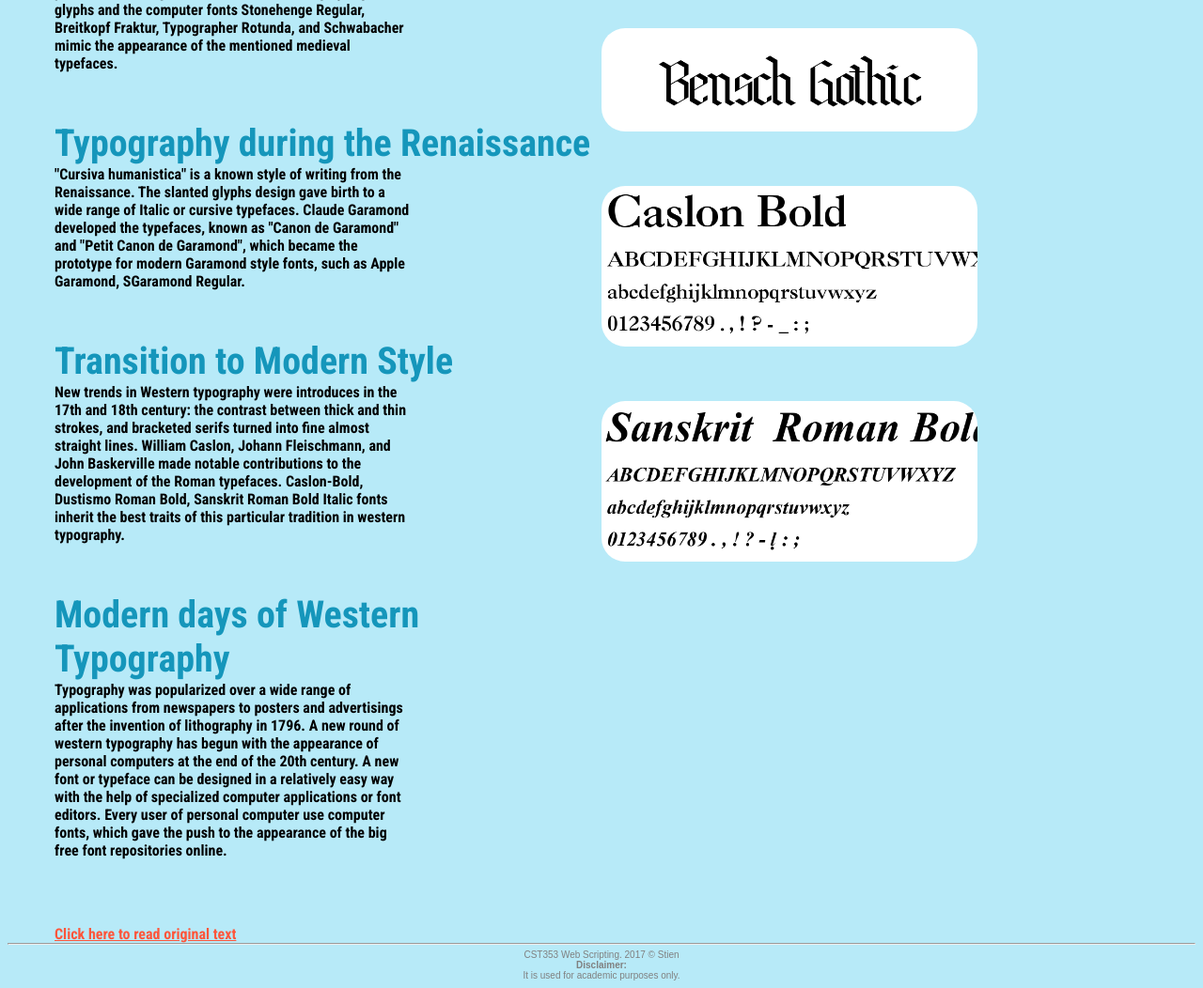
After one commit to jastien/jstien, a PHP site: page /hw/hw1/history.html in a window 1280 px wide. The commit adds this page. Shown: the part 533-1585 px from the top of the page at 94% size. Run offline with PHP 8.4, Linux system fonts and the light colour scheme.

Commit message:
adding hw1

```diff
--- a/hw/hw1/css/style.css
+++ b/hw/hw1/css/style.css
@@ -1,3 +1,120 @@
 body {
-    background-color: #59C3E1;
+    background-color: #B7EAF8;
 }
+
+nav a {
+    /*links within "nav" container*/
+    padding: 15px;
+    font-size: 2.2em;
+    text-decoration: none;
+    /*removes underline*/
+    color: #FFB915;
+    /*by default, links are blue*/
+    font-family: 'Roboto Condensed', sans-serif;
+    padding-left: 50px;
+}
+
+#main {
+    display: inline-block;
+}
+
+#typographyText {
+    font-size: 3.5em;
+    font-family: 'Roboto Condensed', sans-serif;
+    color: #FF563B;
+    width: 40%;
+    padding-left: 50px;
+    display: inline-block;
+}
+
+/*1. CSS properties NOT used in Lab 1*/
+
+#logo {
+    display: inline-block;
+}
+
+#historyTitle,
+#keyElements {
+    font-family: 'Roboto Condensed', sans-serif;
+    font-size: 3.5em;
+    padding-left: 50px;
+    color: #FF563B;
+}
+
+.generalTitles {
+    font-family: 'Roboto Condensed', sans-serif;
+    font-size: 2.5em;
+    padding-left: 50px;
+    color: #1596BB;
+    float: left;
+}
+
+.fontSites {
+    font-family: 'Roboto Condensed', sans-serif;
+    font-size: 1.5em;
+    padding-left: 50px;
+}
+
+p {
+    width: 60%;
+    padding-left: 50px;
+    color: black;
+    font-family: 'Roboto Condensed', sans-serif;
+}
+
+#linkButton {
+    padding-left: 50px;
+    color: #FF563B;
+    font-family: 'Roboto Condensed', sans-serif;
+}
+
+#text {
+    float: left;
+    width: 50%;
+}
+
+#video {
+    padding: 25px;
+}
+
+footer {
+    clear: left;
+    font-size: 10px;
+    color: gray;
+    font-family: sans-serif;
+    text-align: center;
+}
+
+/*2. CSS properties NOT used in Lab 1*/
+
+a:hover {
+    color: #FF654D;
+}
+
+#historyPic1,
+#historyPic2,
+#historyPic3 {
+    border-radius: 25px 25px 25px 25px;
+}
+
+img:hover {
+    transition: .9s;
+    background-color: #ffffff;
+}
+
+#typographyText:hover {
+    font-family: cursive;
+    font-size: 3.0em;
+}
+
+.fontSites:link {
+    color: #1596BB;
+}
+
+.fontSites:visited {
+    color: #FFB915;
+}
+
+.fontSites:hover {
+    color: #FF654D;
+}
--- /dev/null
+++ b/hw/hw1/history.html
@@ -0,0 +1,111 @@
+<!DOCTYPE html>
+<html>
+
+<head>
+    <!--If the css file is inside a folder called css-->
+    <title>Jannicke's Homework 1</title>
+    <link href="https://fonts.googleapis.com/css?family=Roboto+Condensed:700" rel="stylesheet">
+    <link href="css/style.css" rel="stylesheet" type="text/css" />
+    <!--<link rel="stylesheet" type="text/css" href="css/style.css" media="screen" />-->
+</head>
+
+<body>
+    <nav>
+        <a href="index.html">Home</a>
+        <a href="history.html">History</a>
+        <a href="key.html">Key Elements</a>
+        <a href="resources.html">Resources</a>
+    </nav>
+
+    </br>
+    </br>
+    </br>
+    </br>
+    </br>
+    </br>
+
+    <div id="text">
+
+        <div id="historyTitle">
+            History of typography
+        </div>
+        </br>
+        </br>
+        </br>
+
+        <div class="generalTitles">
+            At the dawn of Western Typography
+        </div>
+        <p>
+            It was in the 15th century, when the first types, fonts and typefaces appeared. However, the design or appearance of letters had been evolving during many centuries before. The first typefaces appeared in Europe, such as D-K type (around 1455) for the
+            first book printed in Europe. It had distinct gothic blackletter traits. The font is called Bensch Gothic font can now be used to show how those first fonts of Western typography looked like. Later in Italy new typefaces were presented: Bastarda,
+            fraktur, rotunda, and Schwabacher. Those typefaces featured distinctive professional design with structurized and highly organized glyphs and the computer fonts Stonehenge Regular, Breitkopf Fraktur, Typographer Rotunda, and Schwabacher mimic
+            the appearance of the mentioned medieval typefaces.
+        </p>
+
+        </br>
+        </br>
+
+        <div class="generalTitles">
+            Typography during the Renaissance
+        </div>
+
+        <p>"Cursiva humanistica" is a known style of writing from the Renaissance. The slanted glyphs design gave birth to a wide range of Italic or cursive typefaces. Claude Garamond developed the typefaces, known as "Canon de Garamond" and "Petit Canon
+            de Garamond", which became the prototype for modern Garamond style fonts, such as Apple Garamond, SGaramond Regular.
+        </p>
+        </br>
+        </br>
+
+        <div class="generalTitles">
+            Transition to Modern Style
+        </div>
+        <p>
+            New trends in Western typography were introduces in the 17th and 18th century: the contrast between thick and thin strokes, and bracketed serifs turned into fine almost straight lines. William Caslon, Johann Fleischmann, and John Baskerville made notable
+            contributions to the development of the Roman typefaces. Caslon-Bold, Dustismo Roman Bold, Sanskrit Roman Bold Italic fonts inherit the best traits of this particular tradition in western typography.
+        </p>
+        </br>
+        </br>
+
+        <div class="generalTitles">
+            Modern days of Western Typography
+        </div>
+        <p>Typography was popularized over a wide range of applications from newspapers to posters and advertisings after the invention of lithography in 1796. A new round of western typography has begun with the appearance of personal computers at the end
+            of the 20th century. A new font or typeface can be designed in a relatively easy way with the help of specialized computer applications or font editors. Every user of personal computer use computer fonts, which gave the push to the appearance
+            of the big free font repositories online.
+        </p>
+        </br>
+        </br>
+        </br>
+
+        <a id="linkButton" href="http://webdesignerwall.com/general/brief-history-of-western-typography">Click here to read original text</a>
+    </div>
+
+    <div id="images">
+        <iframe id="video" width="560" height="315" src="https://www.youtube.com/embed/wOgIkxAfJsk" frameborder="0" allowfullscreen></iframe>
+        </br>
+        </br>
+        </br>
+    </div>
+
+    <img id="historyPic1" src="img/bgothic.png" alt="Bensch Gothic" width="400" />
+    </br>
+    </br>
+    </br>
+    </br>
+    <img id="historyPic2" src="img/caslon.png" alt="Caslon" width="400" />
+    </br>
+    </br>
+    </br>
+    </br>
+    <img id="historyPic3" src="img/sanskrit.png" alt="Sanskrit" width="400" />
+
+
+    <footer>
+        <hr> CST353 Web Scripting. 2017 &copy; Stien <br/>
+        <strong>Disclaimer:</strong><br/> It is used for academic purposes only.
+    </footer>
+
+
+</body>
+
+</html>
```
Also changed, not shown: challenges/challenge1/css/styles.css (added, +54 -0 lines), challenges/challenge1/index.html (added, +73 -0 lines), hw/hw1/index.html (+40 -1 lines), hw/hw1/key.html (added, +119 -0 lines), hw/hw1/resources.html (added, +83 -0 lines), challenges/challenge1/img/fall.png (added), challenges/challenge1/img/spring.png (added), challenges/challenge1/img/summer.png (added), challenges/challenge1/img/winter.jpg (added), hw/hw1/img/bgothic.png (added), hw/hw1/img/caslon.png (added), hw/hw1/img/leadingtracking.jpg (added), hw/hw1/img/logo.png (added), hw/hw1/img/logo1.png (added), 3 more files.
